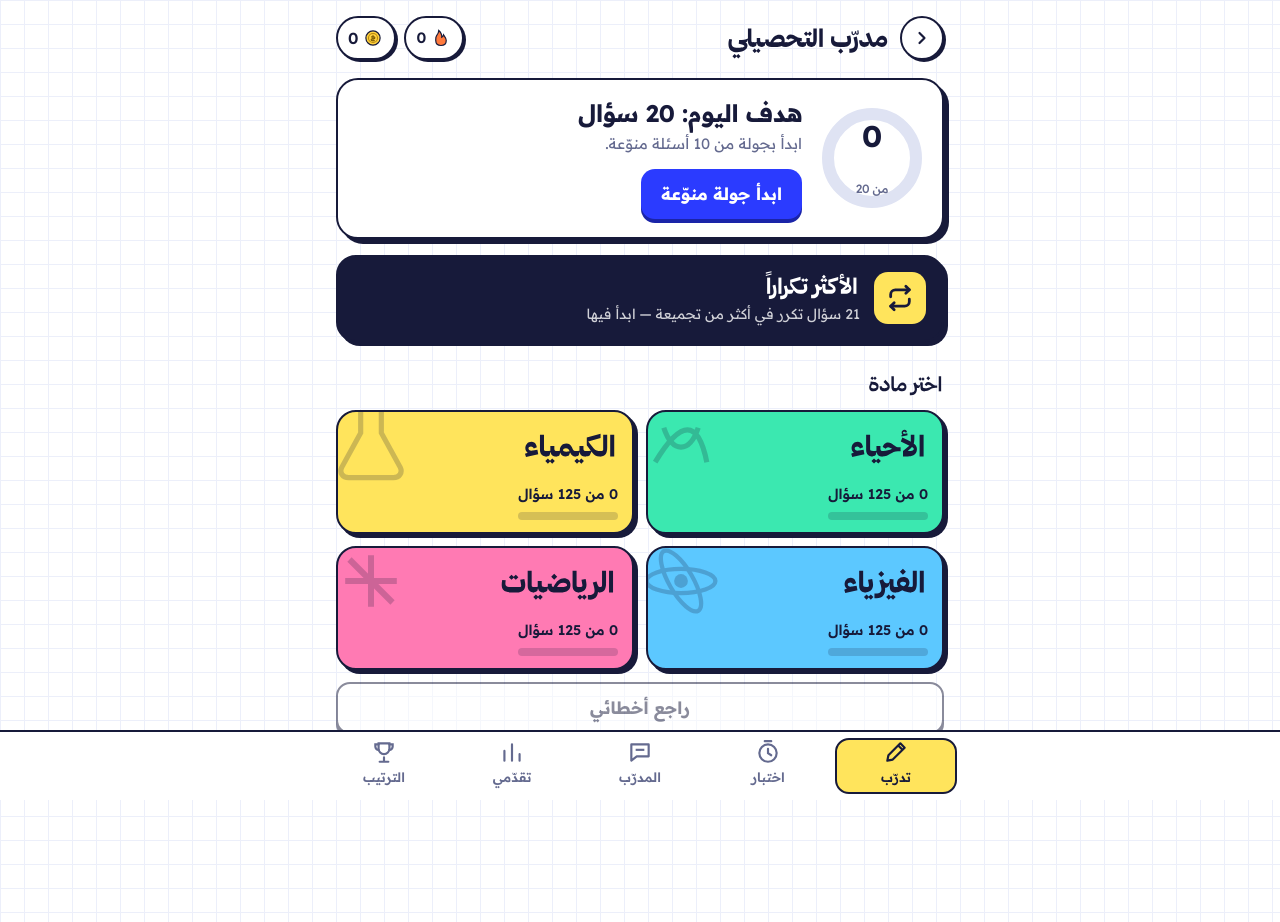
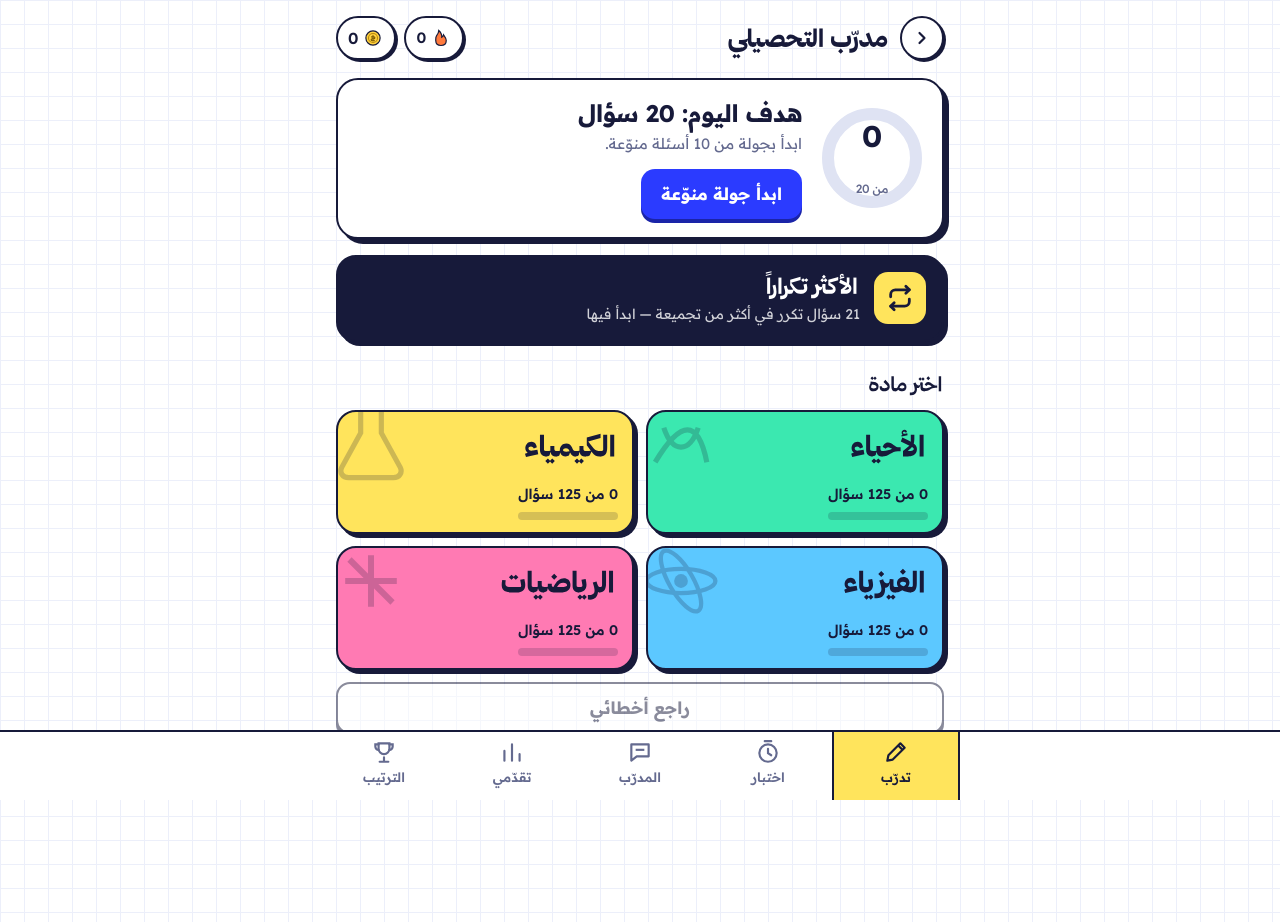
Before and after one commit to rahmanart34/Moojez.me, a plain HTML site: page public/index.html in a window 1280 px wide. Both pictures are taken after a click on the button 640 px from the left and 352 px from the top of the page. Drawn offline with Linux system fonts and the light colour scheme; no server answers.

Commit message:
مؤشر الشريط السفلي يغطي خانة التبويب كاملة
Co-Authored-By: Claude Opus 5.5 <noreply@anthropic.com>
Claude-Session: https://claude.ai/code/session_01HY2y1PzG74Vo3aLj6Dg5JA

```diff
--- a/public/index.html
+++ b/public/index.html
@@ -242,8 +242,8 @@ html.splash-on .splash{display:grid;position:fixed;inset:0;z-index:100;place-ite
 nav.tabs{animation:navIn 280ms var(--ease-out)}
 @keyframes navIn{from{transform:translateY(100%)}}
 nav.tabs .in{position:relative}
-nav.tabs .ind{position:absolute;top:0;right:0;width:20%;height:100%;pointer-events:none;transition:transform 260ms var(--ease-in-out)}
-nav.tabs .ind::before{content:"";position:absolute;inset:0 3px;border-radius:14px;background:var(--chem);border:2px solid var(--ink)}
+nav.tabs .ind{position:absolute;top:-6px;bottom:calc(-6px - env(safe-area-inset-bottom,0px));right:0;width:20%;pointer-events:none;transition:transform 260ms var(--ease-in-out)}
+nav.tabs .ind::before{content:"";position:absolute;inset:0;background:var(--chem);border-inline:2px solid var(--ink)}
 nav.tabs button{position:relative;z-index:1}
 nav.tabs button svg{transition:transform 140ms var(--ease-out)}
 nav.tabs button:active svg{transform:scale(.88)}
```
